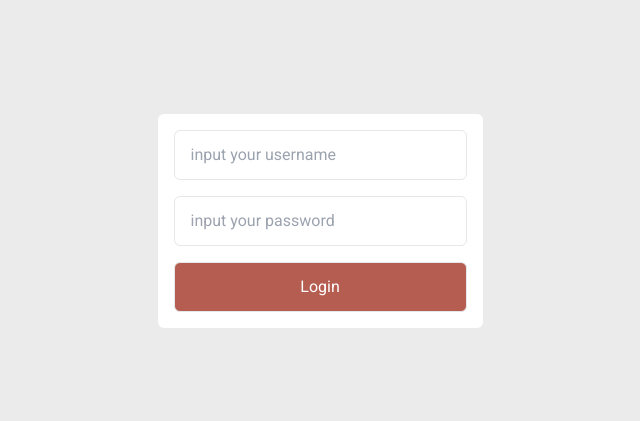
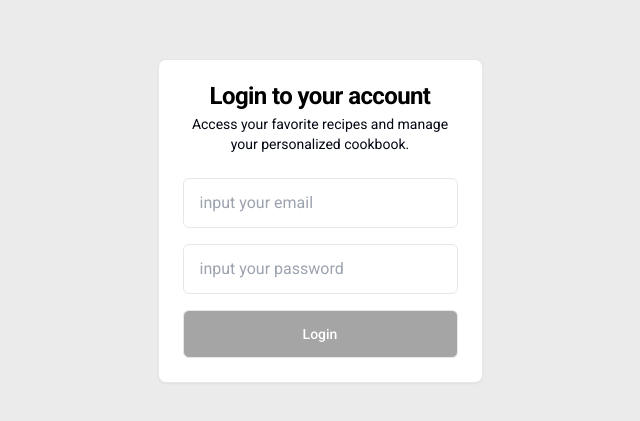
Before and after one commit to fiqrioemry/Vue-Food-Recipe-Web-App, a Vue app: page /signin in a window 1280 px wide. Shown: the part 179-600 px from the top of the page, without its empty margins (320-960 px from the left). Built offline with nearby package versions, Linux system fonts and the light colour scheme; a web font is replaced by a local one.

Commit message:
add input function login page

```diff
--- a/src/components/ui/button/index.js
+++ b/src/components/ui/button/index.js
@@ -3,7 +3,7 @@ import { cva } from "class-variance-authority";
 export { default as Button } from "./Button.vue";
 
 export const buttonVariants = cva(
-  "inline-flex items-center justify-center gap-2 whitespace-nowrap rounded-md text-sm font-medium disabled:cursor-not-allowed disabled:bg-button-disabled disabled:pointer-events-none min-w-[100px] transition-colors duration-300 ",
+  "inline-flex items-center justify-center gap-2 whitespace-nowrap rounded-md text-sm font-medium disabled:cursor-not-allowed disabled:bg-button_disabled min-w-[100px] transition-colors duration-300 ",
   {
     variants: {
       variant: {
--- a/src/config/index.js
+++ b/src/config/index.js
@@ -137,20 +137,15 @@ export const recipes = [
   },
 ];
 
-export const formData = {
-  username: "",
-  password: "",
-};
-
-export const inputForm = [
+export const signInInputForm = [
   {
     type: "text",
-    email: "",
-    placeholder: "input your username",
+    value: "",
+    placeholder: "input your email",
   },
   {
     type: "password",
-    password: "",
+    value: "",
     placeholder: "input your password",
   },
 ];
--- a/src/views/SignIn.vue
+++ b/src/views/SignIn.vue
@@ -1,38 +1,74 @@
 <template>
   <section class="h-screen flex items-center justify-center bg-foreground">
-    <div class="p-4 w-[325px] rounded-md bg-background">
+    <Card class="w-[325px]">
+      <CardHeader class="text-center">
+        <CardTitle>Login to your account</CardTitle>
+        <CardDescription
+          >Access your favorite recipes and manage your personalized
+          cookbook.</CardDescription
+        >
+      </CardHeader>
+      <CardContent>
         <form @submit.prevent="handleLogin" class="space-y-4">
           <input
-          v-for="(data, index) in inputForm"
+            v-for="(data, index) in signInInputForm"
             :type="data.type"
             v-model="data.value"
             :placeholder="data.placeholder"
             :key="index"
             class="py-2 px-4 w-full rounded-md border"
           />
-        <button
+          <Button
             type="submit"
+            size="lg"
             class="px-4 py-2 border w-full rounded-md bg-accent text-background"
+            :disabled="isButtonDisabled()"
           >
             Login
-        </button>
-      </form>
-    </div>
+          </Button>
+        </form></CardContent
+      >
+    </Card>
   </section>
 </template>
 
 <script>
-import { inputForm } from "@/config";
+import Button from "@/components/ui/button/Button.vue";
+import { signInInputForm } from "@/config";
+import {
+  Card,
+  CardContent,
+  CardDescription,
+  CardHeader,
+  CardTitle,
+} from "@/components/ui/card";
 
 export default {
+  components: {
+    Button,
+    Card,
+    CardContent,
+    CardDescription,
+    CardHeader,
+    CardTitle,
+  },
   data() {
     return {
-      inputForm: inputForm,
+      loading: true,
+      signInInputForm: signInInputForm,
     };
   },
   methods: {
+    isButtonDisabled() {
+      return (
+        (this.signInInputForm.value && !this.signInInputForm[0].value) ||
+        !this.signInInputForm[1].value
+      );
+    },
     handleLogin() {
-      console.log(this.inputForm[0].value);
+      alert(
+        `your email is : ${this.signInputForm.value} and password is : ${this.signInputForm.value}`
+      );
     },
   },
 };
--- a/src/views/SignUp.vue
+++ b/src/views/SignUp.vue
@@ -3,7 +3,7 @@
     <div class="p-4 w-[325px] rounded-md bg-background">
       <form @submit.prevent="handleLogin" class="space-y-4">
         <input
-          v-for="(data, index) in inputForm"
+          v-for="(data, index) in signInInputForm"
           :type="data.type"
           v-model="data.value"
           :placeholder="data.placeholder"
@@ -22,17 +22,19 @@
 </template>
 
 <script>
-import { inputForm } from "@/config";
+import { signInInputForm } from "@/config";
 
 export default {
   data() {
     return {
-      inputForm: inputForm,
+      signInInputForm: signInInputForm,
     };
   },
   methods: {
     handleLogin() {
-      console.log(this.inputForm[0].value);
+      alert(
+        `your email is : ${this.signInputForm.value} and password is : ${this.signInputForm.value}`
+      );
     },
   },
 };
```
Lines whose indentation alone changed are shown as unchanged.
